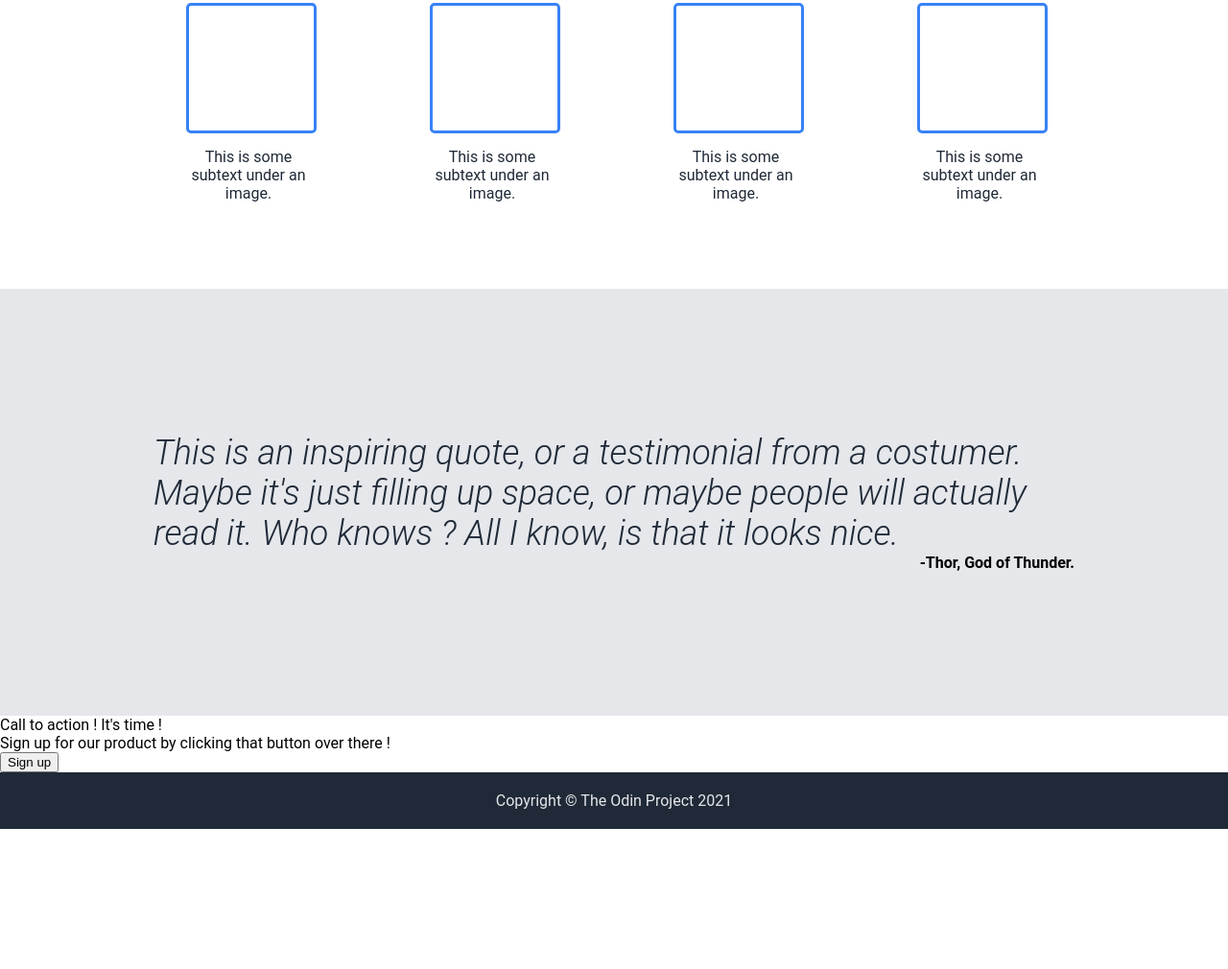
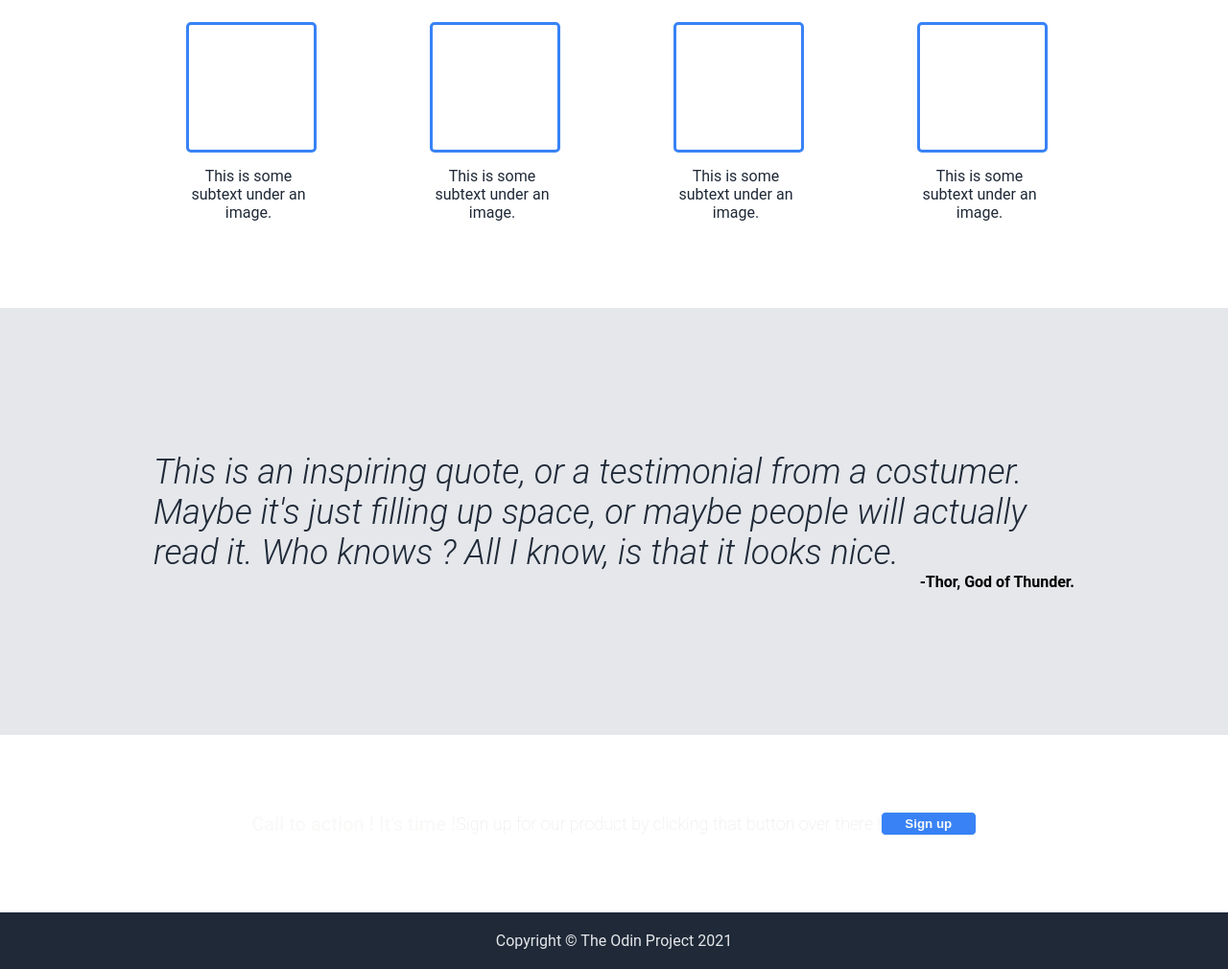
Before and after one commit to lauramed43/landing-page, a plain HTML site: page index.html in a window 1280 px wide. Shown: the part 637-1647 px from the top of the page at 96% size. Before the commit the page ends 1501 px from the top, so only its background shows below. Drawn offline with Linux system fonts and the light colour scheme.

Commit message:
Finished the last content part.

```diff
--- a/style.css
+++ b/style.css
@@ -51,6 +51,7 @@ a {
     border: none;
     color: #F9FAF8;
     cursor: pointer;
+    font-weight: 700;
 }
 
 .placeholder {
@@ -79,6 +80,7 @@ a {
 
 .header {
     background-color: #1F2937;
+    padding: 10px 80px;
 }
 
 /*This is the start of the second content area*/
@@ -168,3 +170,49 @@ a {
 }
 
 /*Finished the 3 content part*/
+
+.content3 {
+    display: flex;
+    justify-content: center;
+    align-items: center;
+    padding: 80px;
+}
+
+.sign {
+    color: #E5E7EB;
+    font-size: 18px;
+    font-weight: 200;
+}
+
+.action {
+    color: #F9FAF8;
+    font-size: 20px;
+    font-weight: 500;
+}
+
+.button2 {
+    cursor: pointer;
+    background-color: #3882F6;
+    border: 1px solid #F9FAF8;
+    border-radius: 5px;
+    width: 100px;
+    height: 25px;
+    color: #F9FAF8;
+    font-weight: 700;
+    align-self: center;
+}
+
+.blue {
+    display: flex;
+    width: 1100px;
+    height: 130px;
+    background-color: #3882F6;
+    border-radius: 10px;
+    gap: 90px;
+    justify-content: space-around;
+}
+
+.tex {
+    text-align: left;
+    align-self: center;
+}
```
